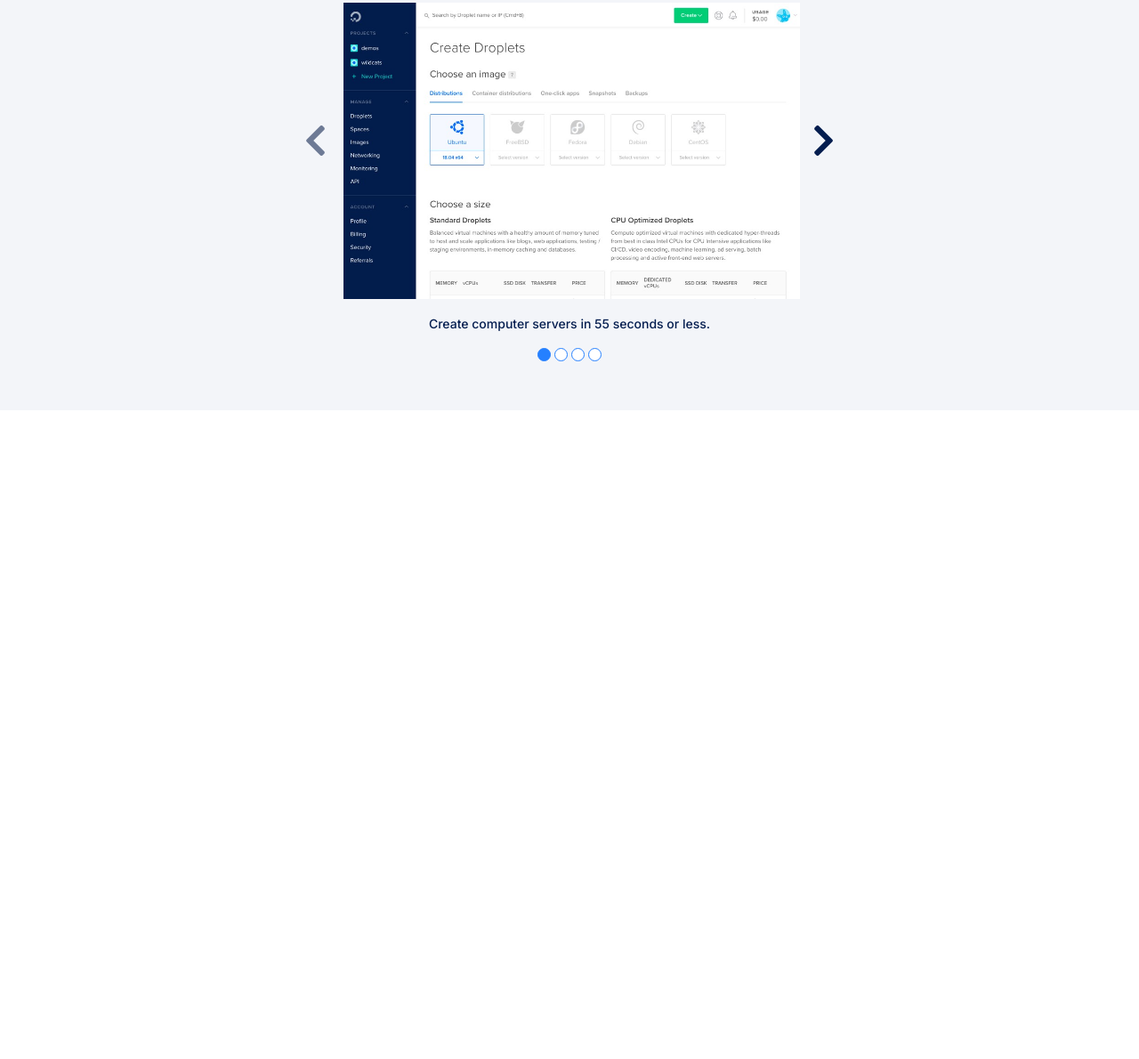
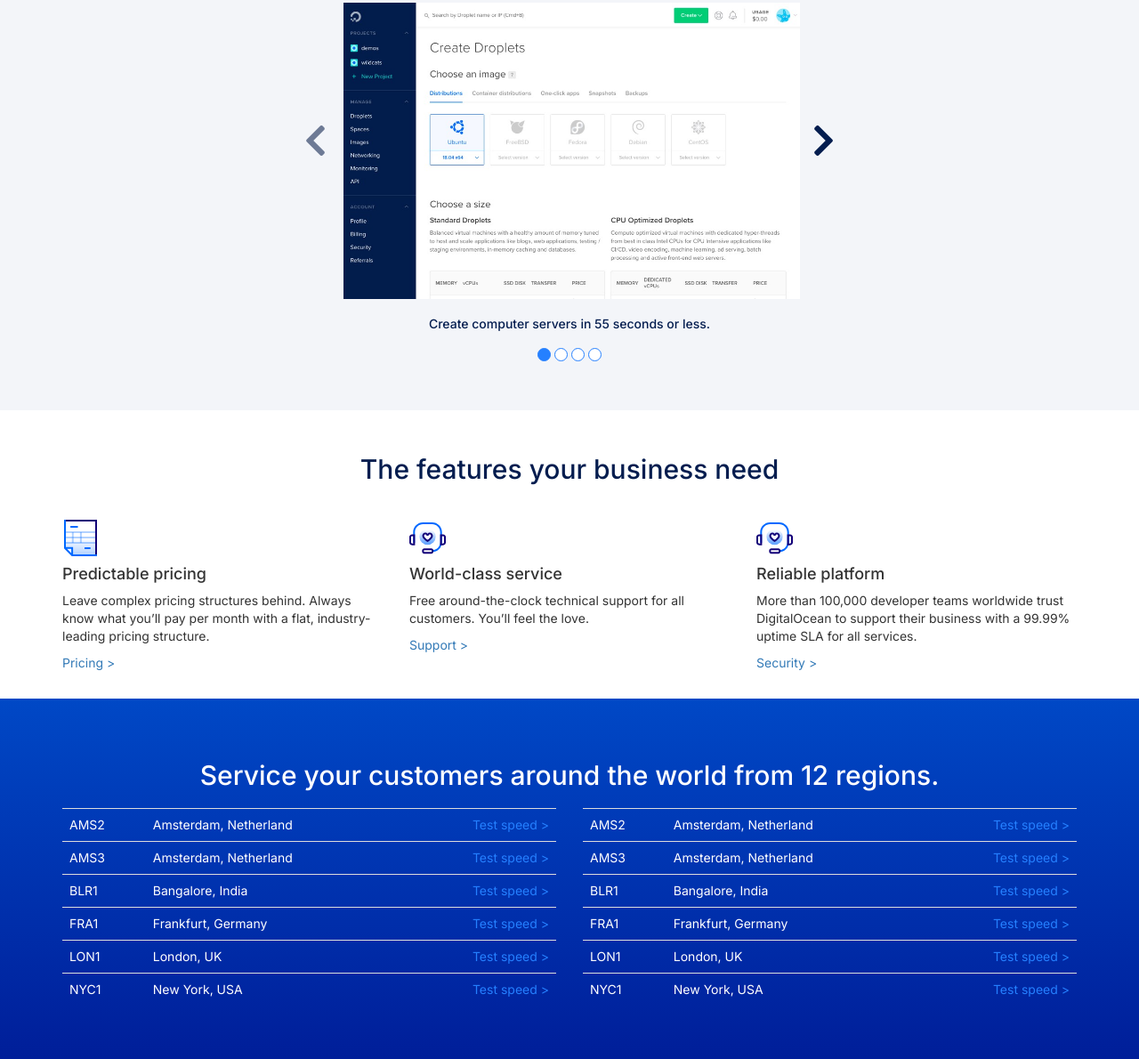
Before and after one commit to silviousai96/html-css-digitalocean, a plain HTML site: page index.html in a window 1280 px wide. Shown: the part 1509-2699 px from the top of the page at 89% size. Before the commit the page ends 1970 px from the top, so only its background shows below. Drawn offline with nearby package versions, Linux system fonts and the light colour scheme.

Commit message:
fine sezione nation-customers

```diff
--- a/css/style.css
+++ b/css/style.css
@@ -212,3 +212,33 @@
     border-radius: 50%;
     display: inline-block;
 }
+
+/*features*/
+
+.features {
+    padding: 30px 0;
+
+}
+
+.features h2 {
+    color: #041d4f;
+    padding-bottom: 30px;
+}
+
+/* nation-customers */
+
+.nation-customers {
+    background: rgb(0,30,153);
+    background: linear-gradient(0deg, rgba(0,30,153,1) 0%, rgba(0,72,198,1) 100%);
+    color: white;
+    padding-top: 50px;
+    padding-bottom: 40px;
+}
+
+.nation-customers h2 {
+    padding-bottom: 10px;
+}
+
+.nation-customers  a {
+    color:  #2580ff;
+}
--- a/index.html
+++ b/index.html
@@ -235,6 +235,127 @@
             </div>
         </section>
 
+        <section class="features">
+            <div class="container">
+                <div class="row">
+                    <h2 class="text-center">The features your business need</h2>
+
+                    <div class="col-xs-12 col-sm-4 col-md-4">
+                        <img src="img/pred-pricing.svg" alt="">
+                        <h4>Predictable pricing</h4>
+                        <p>Leave complex pricing structures behind. Always know what you’ll pay per month with a flat, industry-leading pricing structure.</p>
+                        <a href="#">Pricing > </a>
+                    </div>
+
+                    <div class="col-xs-12 col-sm-4 col-md-4">
+                        <img src="img/world-class.svg" alt="">
+                        <h4>World-class service</h4>
+                        <p>Free around-the-clock technical support for all customers. You’ll feel the love.</p>
+                        <a href="#">Support > </a>
+                    </div>
+
+                    <div class="col-xs-12 col-sm-4 col-md-4">
+                        <img src="img/world-class.svg" alt="">
+                        <h4>Reliable platform</h4>
+                        <p>More than 100,000 developer teams worldwide trust DigitalOcean to support their business with a 99.99% uptime SLA for all services.</p>
+                        <a href="#">Security > </a>
+                    </div>
+                </div>
+            </div>
+        </section>
+
+        <section class="nation-customers">
+            <div class="container">
+                <div class="row">
+                    <h2 class="text-center">Service your customers around the world from 12 regions.</h2>
+
+                    <div class="col-xs-12 col-sm-12 col-md-6">
+
+                        <table class="table">
+                            <tr>
+                                <td>AMS2</td>
+                                <td>Amsterdam, Netherland</td>
+                                <td class="text-right"> <a href="#">Test speed ></a>  </td>
+                            </tr>
+
+                            <tr>
+                                <td>AMS3</td>
+                                <td>Amsterdam, Netherland</td>
+                                <td class="text-right"> <a href="#">Test speed ></a>  </td>
+                            </tr>
+
+                            <tr>
+                                <td>BLR1</td>
+                                <td>Bangalore, India</td>
+                                <td class="text-right"> <a href="#">Test speed ></a>  </td>
+                            </tr>
+
+                            <tr>
+                                <td>FRA1</td>
+                                <td>Frankfurt, Germany</td>
+                                <td class="text-right"> <a href="#">Test speed ></a>  </td>
+                            </tr>
+
+                            <tr>
+                                <td>LON1</td>
+                                <td>London, UK</td>
+                                <td class="text-right"> <a href="#">Test speed ></a>  </td>
+                            </tr>
+
+                            <tr>
+                                <td>NYC1</td>
+                                <td>New York, USA</td>
+                                <td class="text-right"> <a href="#">Test speed ></a>  </td>
+                            </tr>
+
+                        </table>
+                    </div>
+
+                    <div class="col-xs-12 col-sm-12 col-md-6">
+                        <table class="table">
+
+                            <tr class="no-b">
+                                <td>AMS2</td>
+                                <td>Amsterdam, Netherland</td>
+                                <td class="text-right"> <a href="#">Test speed ></a>  </td>
+                            </tr>
+
+                            <tr>
+                                <td>AMS3</td>
+                                <td>Amsterdam, Netherland</td>
+                                <td class="text-right"> <a href="#">Test speed ></a>  </td>
+                            </tr>
+
+                            <tr>
+                                <td>BLR1</td>
+                                <td>Bangalore, India</td>
+                                <td class="text-right"> <a href="#">Test speed ></a>  </td>
+                            </tr>
+
+                            <tr>
+                                <td>FRA1</td>
+                                <td>Frankfurt, Germany</td>
+                                <td class="text-right"> <a href="#">Test speed ></a>  </td>
+                            </tr>
+
+                            <tr>
+                                <td>LON1</td>
+                                <td>London, UK</td>
+                                <td class="text-right"> <a href="#">Test speed ></a>  </td>
+                            </tr>
+
+                            <tr>
+                                <td>NYC1</td>
+                                <td>New York, USA</td>
+                                <td class="text-right"> <a href="#">Test speed ></a>  </td>
+                            </tr>
+
+                        </table>
+                    </div>
+                </div>
+
+            </div>
+        </section>
     </main>
     <!-- FINE MAIN-->
 
```
